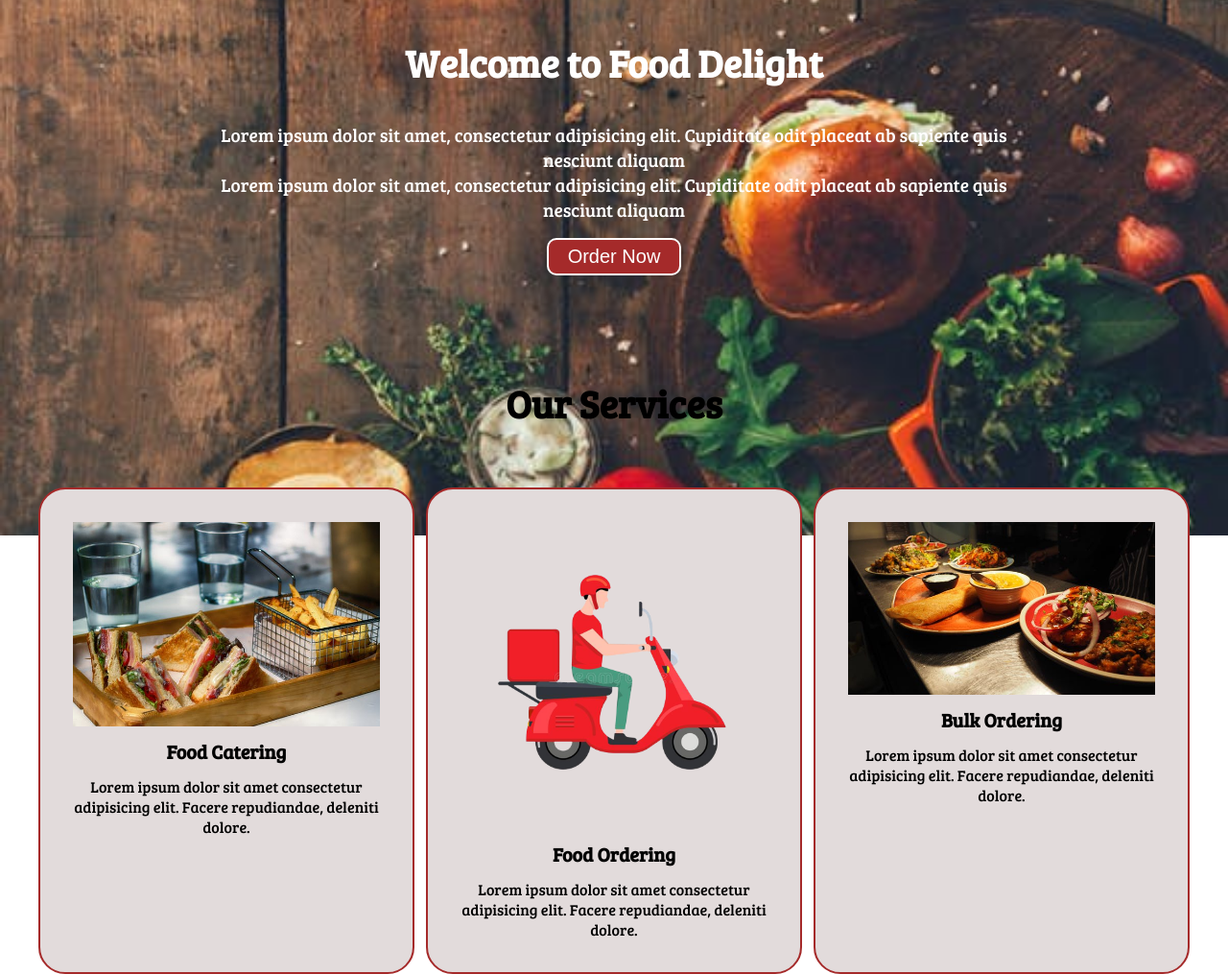
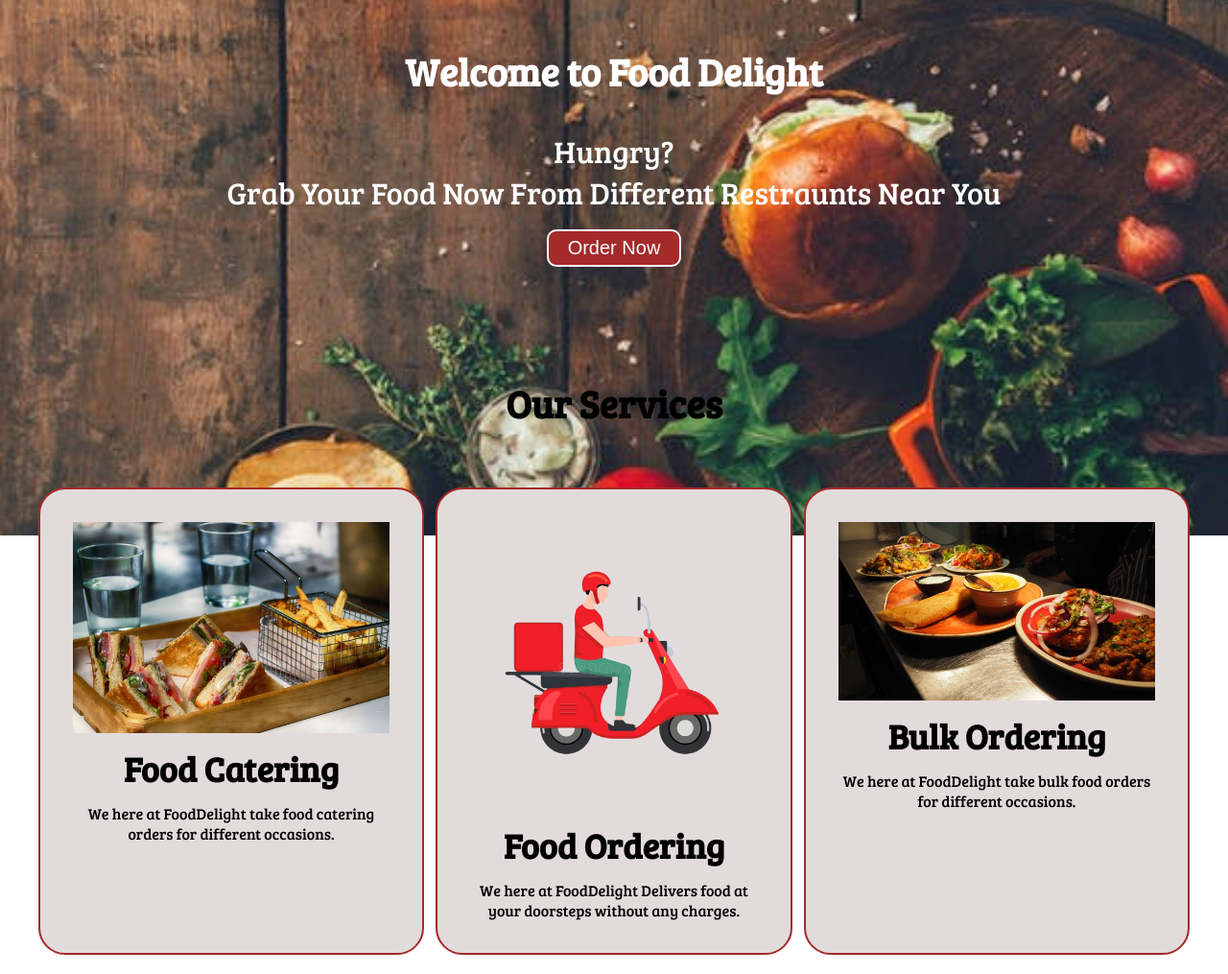
Before and after one commit to bendik0329/FoodDelight, a plain HTML site: page index.html in a window 1280 px wide. Shown: the part 146-1161 px from the top of the page at 96% size. Drawn offline with Linux system fonts and the light colour scheme.

Commit message:
updated files

```diff
--- a/css/style.css
+++ b/css/style.css
@@ -102,7 +102,7 @@ html{
 #home p {
     color: white;
     text-align: center;
-    font-size: 1.2rem;
+    font-size: 2.0rem;
     font-family: 'Bree Serif', serif;
 
 }
@@ -161,7 +161,7 @@ html{
 }
 
 #clients img{
-    height: 100px;
+    height: 80px;
 }
 
 
@@ -224,7 +224,7 @@ footer{
 }
 
 .h-secondary {
-    font-size: 1.25rem;
+    font-size: 2.25rem;
     padding: 12px;
     font-family: 'Bree Serif', serif;
 
--- a/index.html
+++ b/index.html
@@ -27,8 +27,8 @@
 
     <section id="home">
         <h1 class="h-primary">Welcome to Food Delight</h1>
-        <p>Lorem ipsum dolor sit amet, consectetur adipisicing elit. Cupiditate odit placeat ab sapiente quis nesciunt aliquam</p>
-        <p>Lorem ipsum dolor sit amet, consectetur adipisicing elit. Cupiditate odit placeat ab sapiente quis nesciunt aliquam</p>
+        <p>Hungry?</p>
+        <p>Grab Your Food Now From Different Restraunts Near You</p>
         <button class="btn">Order Now</button>
     </section>
 
@@ -38,17 +38,17 @@
             <div class="box">
                 <img src="img/1.jpeg" alt="picture">
                 <h2 class="h-secondary center">Food Catering</h2>
-                <p class="center">Lorem ipsum dolor sit amet consectetur adipisicing elit. Facere repudiandae, deleniti dolore.</p>
+                <p class="center">We here at FoodDelight take food catering orders for different occasions.</p>
             </div>
             <div class="box">
                 <img src="img/3.png" alt="picture">
                 <h2 class="h-secondary center">Food Ordering</h2>
-                <p class="center">Lorem ipsum dolor sit amet consectetur adipisicing elit. Facere repudiandae, deleniti dolore.</p>
+                <p class="center">We here at FoodDelight Delivers food at your doorsteps without any charges.</p>
             </div>
             <div class="box">
                 <img src="img/2.jpeg" alt="picture">
                 <h2 class="h-secondary center">Bulk Ordering</h2>
-                <p class="center">Lorem ipsum dolor sit amet consectetur adipisicing elit. Facere repudiandae, deleniti dolore.</p>
+                <p class="center">We here at FoodDelight take bulk food orders for different occasions.</p>
             </div>
         </div>
 
```
